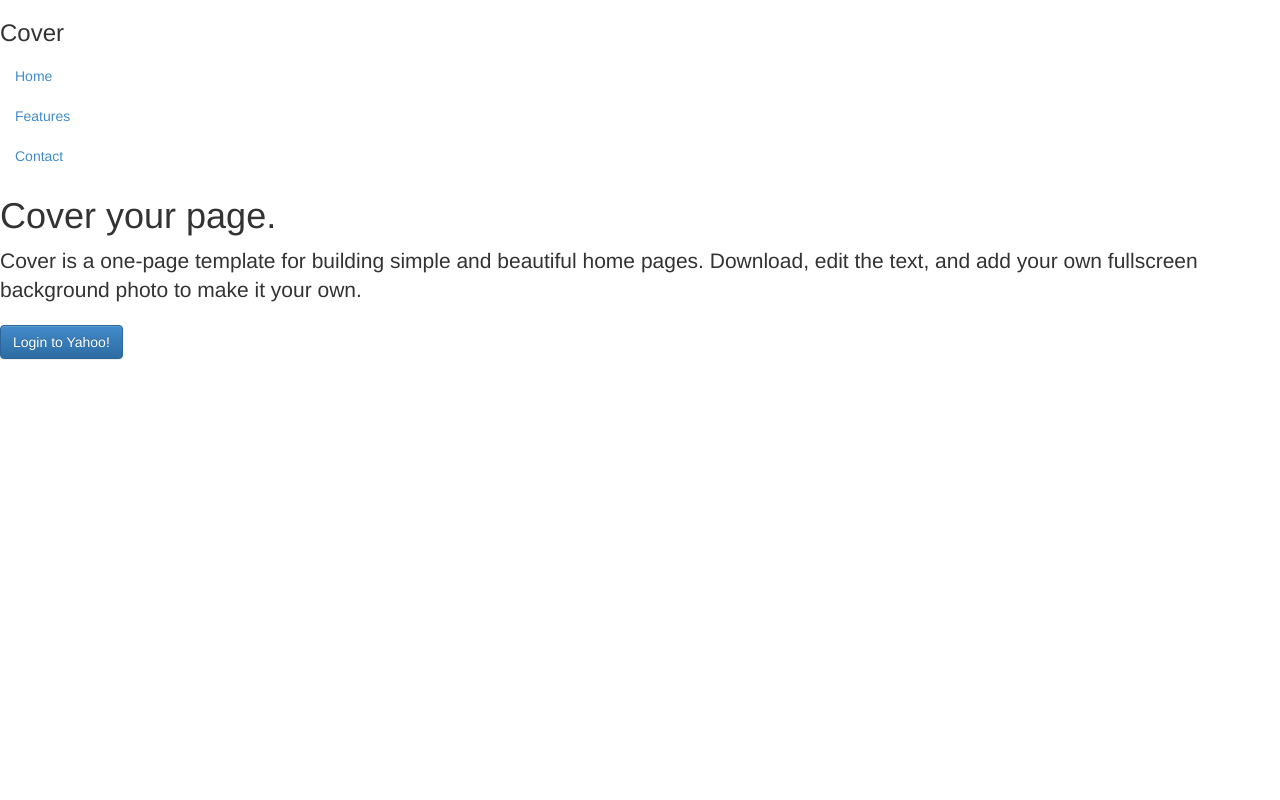
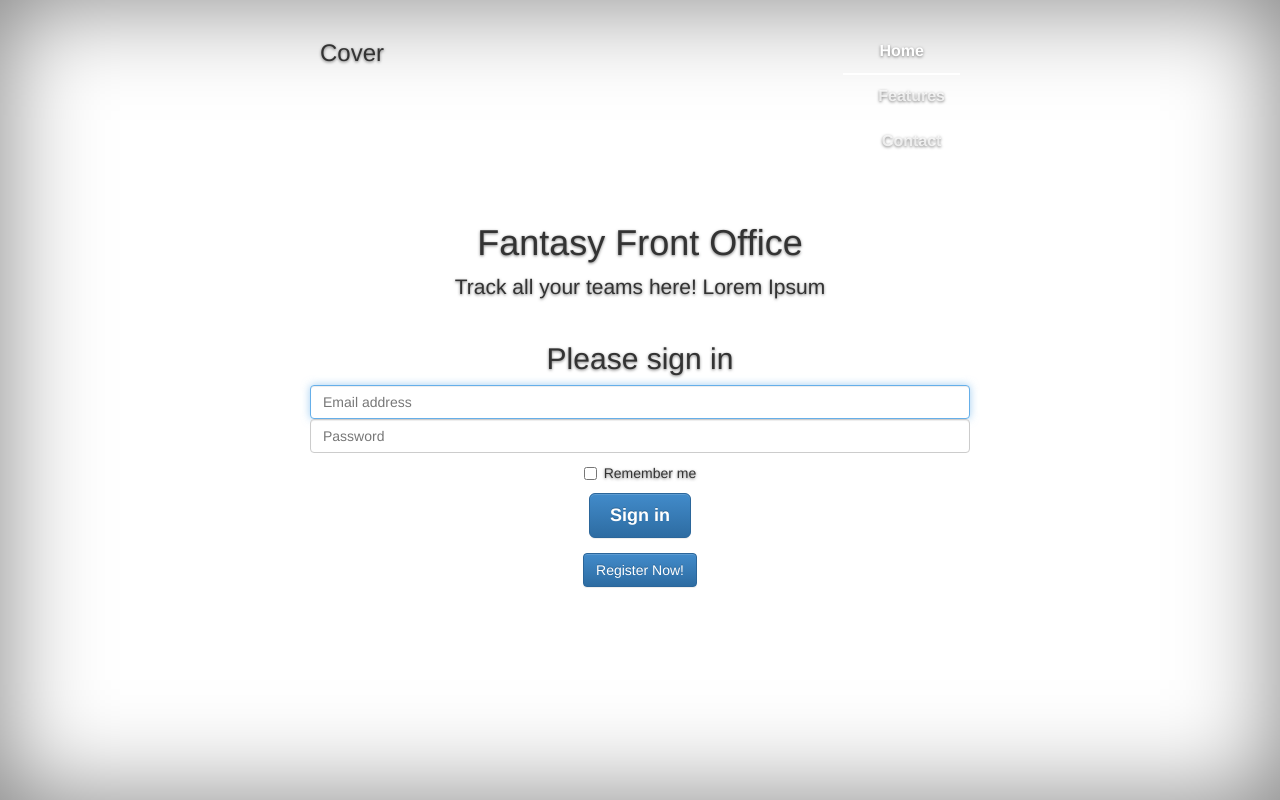
Before and after one commit to burraa2000/fantasy-tracker, a Flask app: page / in a window 1280 px wide. Run offline with Flask 2, Linux system fonts and the light colour scheme; parts of the project's set-up code (start-up, migrations or seed data) failed here and were passed over; some libraries are stand-ins or nearby versions.

Commit message:
update with new html
Signed-off-by: eric <eric.ngeo@gmail.com>

```diff
--- a/src/main.py
+++ b/src/main.py
@@ -40,9 +40,9 @@
 def initialize():
     return render_template('homepage.html')
 
-@app.route('/register')
+@app.route('/register', methods=['GET','POST'])
 def register():
-    pass
+    return render_template('register.html')
 
 
 @app.route('/login')
--- /dev/null
+++ b/src/static/css/cover.css
@@ -0,0 +1,163 @@
+/*
+ * Globals
+ */
+
+/* Links */
+a,
+a:focus,
+a:hover {
+  color: #fff;
+}
+
+/* Custom default button */
+.btn-default,
+.btn-default:hover,
+.btn-default:focus {
+  color: #333;
+  text-shadow: none; /* Prevent inheritence from `body` */
+  background-color: #fff;
+  border: 1px solid #fff;
+}
+
+
+/*
+ * Base structure
+ */
+
+html,
+body {
+  height: 100%;
+  background-color: #333;
+}
+body {
+  color: #fff;
+  text-align: center;
+  text-shadow: 0 1px 3px rgba(0,0,0,.5);
+}
+
+/* Extra markup and styles for table-esque vertical and horizontal centering */
+.site-wrapper {
+  display: table;
+  width: 100%;
+  height: 100%; /* For at least Firefox */
+  min-height: 100%;
+  -webkit-box-shadow: inset 0 0 100px rgba(0,0,0,.5);
+          box-shadow: inset 0 0 100px rgba(0,0,0,.5);
+}
+.site-wrapper-inner {
+  display: table-cell;
+  vertical-align: top;
+}
+.cover-container {
+  margin-right: auto;
+  margin-left: auto;
+}
+
+/* Padding for spacing */
+.inner {
+  padding: 30px;
+}
+
+
+/*
+ * Header
+ */
+.masthead-brand {
+  margin-top: 10px;
+  margin-bottom: 10px;
+}
+
+.masthead-nav > li {
+  display: inline-block;
+}
+.masthead-nav > li + li {
+  margin-left: 20px;
+}
+.masthead-nav > li > a {
+  padding-right: 0;
+  padding-left: 0;
+  font-size: 16px;
+  font-weight: bold;
+  color: #fff; /* IE8 proofing */
+  color: rgba(255,255,255,.75);
+  border-bottom: 2px solid transparent;
+}
+.masthead-nav > li > a:hover,
+.masthead-nav > li > a:focus {
+  background-color: transparent;
+  border-bottom-color: #a9a9a9;
+  border-bottom-color: rgba(255,255,255,.25);
+}
+.masthead-nav > .active > a,
+.masthead-nav > .active > a:hover,
+.masthead-nav > .active > a:focus {
+  color: #fff;
+  border-bottom-color: #fff;
+}
+
+@media (min-width: 768px) {
+  .masthead-brand {
+    float: left;
+  }
+  .masthead-nav {
+    float: right;
+  }
+}
+
+
+/*
+ * Cover
+ */
+
+.cover {
+  padding: 0 20px;
+}
+.cover .btn-lg {
+  padding: 10px 20px;
+  font-weight: bold;
+}
+
+
+/*
+ * Footer
+ */
+
+.mastfoot {
+  color: #999; /* IE8 proofing */
+  color: rgba(255,255,255,.5);
+}
+
+
+/*
+ * Affix and center
+ */
+
+@media (min-width: 768px) {
+  /* Pull out the header and footer */
+  .masthead {
+    position: fixed;
+    top: 0;
+  }
+  .mastfoot {
+    position: fixed;
+    bottom: 0;
+  }
+  /* Start the vertical centering */
+  .site-wrapper-inner {
+    vertical-align: middle;
+  }
+  /* Handle the widths */
+  .masthead,
+  .mastfoot,
+  .cover-container {
+    width: 100%; /* Must be percentage or pixels for horizontal alignment */
+  }
+}
+
+@media (min-width: 992px) {
+  .masthead,
+  .mastfoot,
+  .cover-container {
+    width: 700px;
+  }
+}
--- a/src/templates/homepage.html
+++ b/src/templates/homepage.html
@@ -15,14 +15,30 @@
 				</div>
 			</div>
 			<div class="inner cover">
-				<h1 class="cover-heading">Cover your page.</h1>
-				<p class="lead">Cover is a one-page template for building simple
-					and beautiful home pages. Download, edit the text, and add your own
-					fullscreen background photo to make it your own.</p>
-				<p class="lead">
-					<a href="{{ url_for('login') }}" class="btn btn-primary btn-large">
-						Login to Yahoo!</a>
+				<h1 class="cover-heading">Fantasy Front Office</h1>
+				<p class="lead">Track all your teams here! Lorem Ipsum</p>
+				<p class="container">
+					<div class="form-group">
+					<form class="form-signin" role="form">
+						<h2 class="form-signin-heading">Please sign in</h2>
+						<input type="email" class="form-control"
+							placeholder="Email address" required autofocus> <input
+							type="password" class="form-control" placeholder="Password"
+							required>
+						<div class="checkbox">
+							<label> <input type="checkbox" value="remember-me">
+								Remember me
+							</label>
+						</div>
+						<button class="btn btn-lg btn-primary" type="submit">Sign
+							in</button>
+					</form>
+					</div>
+
 				</p>
+				<p>
+				<a href="{{ url_for('register') }}"
+					class="btn btn-primary btn-large"> Register Now!</a></p>
 			</div>
 		</div>
 	</div>
@@ -30,7 +46,8 @@
 
 
 {% endblock %} {% block head %}
-<link href="cover.css" rel="stylesheet">
+<link href="{{ url_for('static', filename='css/cover.css') }}"
+	rel="stylesheet">
 
 <link href="{{ url_for('static', filename='css/bootstrap.css') }}"
 	rel="stylesheet">
```
Also changed, not shown: src/static/css/signin.css (added, +40 -0 lines), src/templates/register.html (added, +23 -0 lines), 1 other file.
